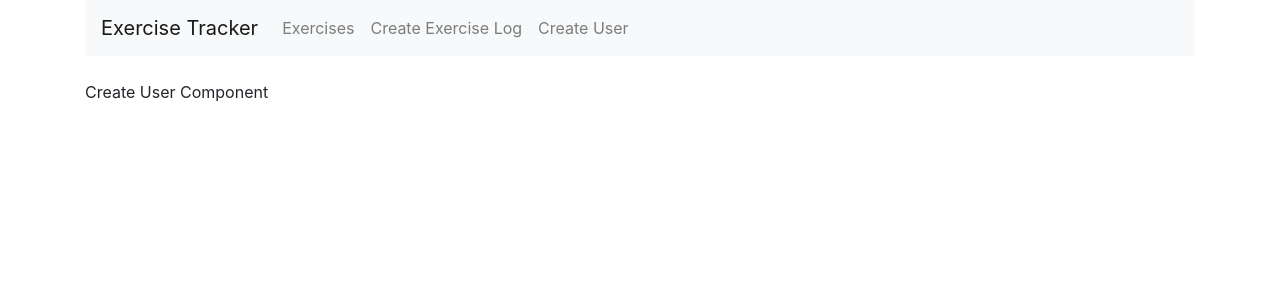
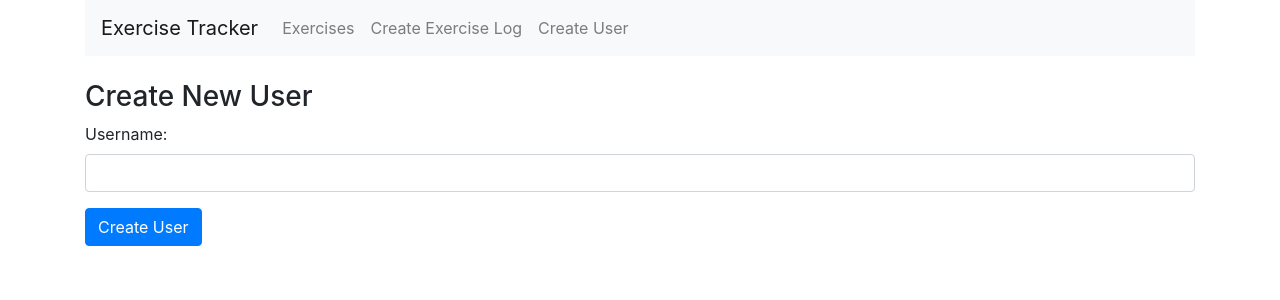
Before and after one commit to WRNoble/MERN-Exercise, a React (Create React App) app in the folder client/: page /user in a window 1280 px wide. Shown: the top 300 px of the page. Built offline with nearby package versions, Linux system fonts and the light colour scheme.

Commit message:
completed username creation function

```diff
--- a/client/src/components/create-user.component.js
+++ b/client/src/components/create-user.component.js
@@ -1,10 +1,56 @@
 import React, { Component } from "react";
 
 export default class CreateUser extends Component {
+  constructor(props) {
+    super(props);
+
+    this.onChangeUsername = this.onChangeUsername.bind(this);
+    this.onSubmit = this.onSubmit.bind(this);
+
+    this.state = {
+      username: "",
+    };
+  }
+
+  onChangeUsername(e) {
+    this.setState({
+      username: e.target.value,
+    });
+  }
+
+  onSubmit(e) {
+    e.preventDefault();
+    const user = {
+      username: this.state.username,
+    };
+    this.setState({
+      username: "",
+    });
+  }
+
   render() {
     return (
       <div>
-        <p>Create User Component</p>
+        <h3>Create New User</h3>
+        <form onSubmit={this.onSubmit}>
+          <div className="form-group">
+            <label>Username: </label>
+            <input
+              type="text"
+              required
+              className="form-control"
+              value={this.state.username}
+              onChange={this.onChangeUsername}
+            />
+          </div>
+          <div className="form-group">
+            <input
+              type="submit"
+              value="Create User"
+              className="btn btn-primary"
+            />
+          </div>
+        </form>
       </div>
     );
   }
```
